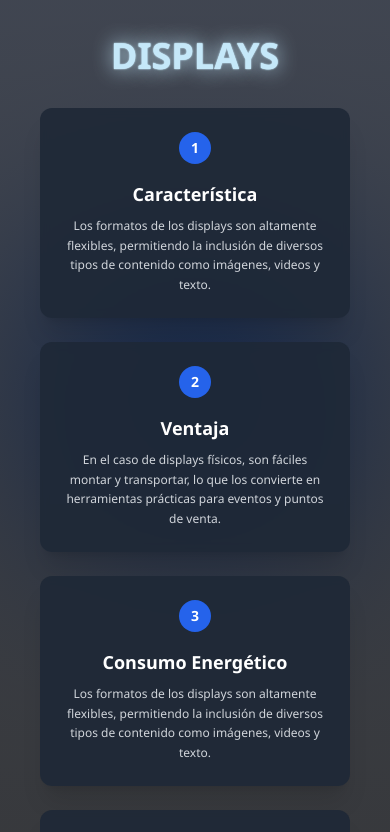
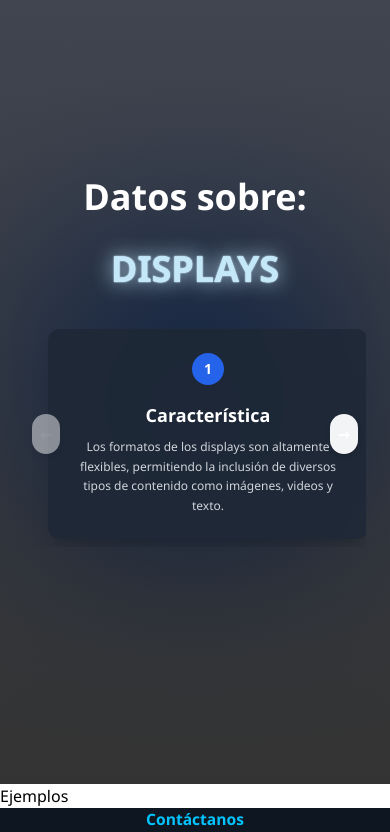
Before and after one commit to PollitoJLGD123/neonledpublicidad_frontend, a Next.js app: page /productos/displays in a window 390 px wide. Shown: the part 1832-2664 px from the top of the page. Built offline with nearby package versions, Linux system fonts and the light colour scheme.

Commit message:
carrusel - datos

```diff
--- a/app/(client)/productos/(client)/components/Datos.jsx
+++ b/app/(client)/productos/(client)/components/Datos.jsx
@@ -1,5 +1,6 @@
+'use client';
 import NeonBackground from '../../components/Luz';
-import React from "react";
+import React, { useState } from "react";
 import Card from './card';
 const data = [
   {
@@ -132,6 +133,17 @@ const data = [
 
 export default function Datos({ idProducto }) {
   const item = data.find((item) => item.id === idProducto);
+  const [activeIndex, setActiveIndex] = useState(0);
+  const totalCards = 5;
+
+  const goNext = () => {
+    setActiveIndex(prev => Math.min(prev + 1, totalCards - 1));
+  };
+
+  const goPrev = () => {
+    setActiveIndex(prev => Math.max(prev - 1, 0));
+  };
+
   return (
     <div className="relative min-h-screen">
       <NeonBackground className="absolute inset-0 z-0" />
@@ -140,8 +152,47 @@ export default function Datos({ idProducto }) {
         <h1 className="text-4xl font-bold mb-8 text-center">Datos sobre: </h1>
         <h1 className="text-4xl font-bold mb-8 text-center text-cyan-400 neon-text">{item.producto}</h1>
 
-        {/* Cambiamos el grid por flexbox */}
-        <div className="flex flex-wrap justify-center gap-6 max-w-6xl w-full">
+        {/* Versión móvil - Carrusel */}
+        <div className="sm:hidden relative w-full max-w-6xl overflow-hidden">
+          <button
+            onClick={goPrev}
+            disabled={activeIndex === 0}
+            className="absolute left-2 top-1/2 -translate-y-1/2 z-10 p-2 bg-gray-100 rounded-full shadow-md disabled:opacity-50"
+          >
+            ←
+          </button>
+          <button
+            onClick={goNext}
+            disabled={activeIndex === totalCards - 1}
+            className="absolute right-2 top-1/2 -translate-y-1/2 z-10 p-2 bg-gray-100 rounded-full shadow-md disabled:opacity-50"
+          >
+            →
+          </button>
+
+          <div
+            className="flex transition-transform duration-300"
+            style={{ transform: `translateX(-${activeIndex * 100}%)` }}
+          >
+            <div className="w-full flex-shrink-0 p-2">
+              <Card numero={1} title="Característica" descripcion={item.caracteristica} />
+            </div>
+            <div className="w-full flex-shrink-0 p-2">
+              <Card numero={2} title="Ventaja" descripcion={item.ventaja} />
+            </div>
+            <div className="w-full flex-shrink-0 p-2">
+              <Card numero={3} title="Consumo Energético" descripcion={item.consumo_energetico} />
+            </div>
+            <div className="w-full flex-shrink-0 p-2">
+              <Card numero={4} title="Iluminación" descripcion={item.iluminacion} />
+            </div>
+            <div className="w-full flex-shrink-0 p-2">
+              <Card numero={5} title="Durabilidad" descripcion={item.durabilidad} />
+            </div>
+          </div>
+        </div>
+
+        {/* Versión escritorio - Grid normal */}
+        <div className="hidden sm:flex flex-wrap justify-center gap-6 max-w-6xl w-full">
           <Card numero={1} title="Característica" descripcion={item.caracteristica} />
           <Card numero={2} title="Ventaja" descripcion={item.ventaja} />
           <Card numero={3} title="Consumo Energético" descripcion={item.consumo_energetico} />
```
